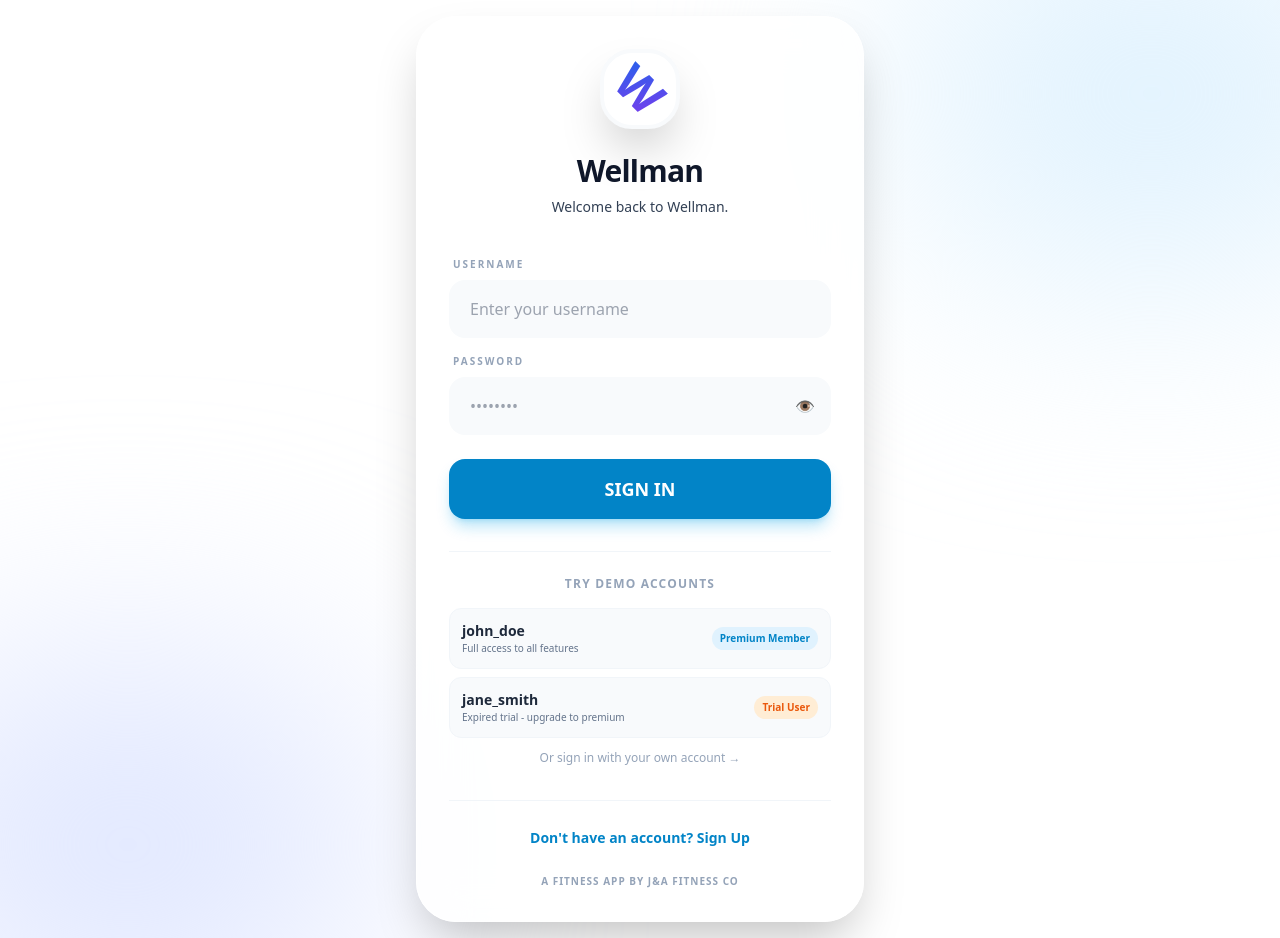
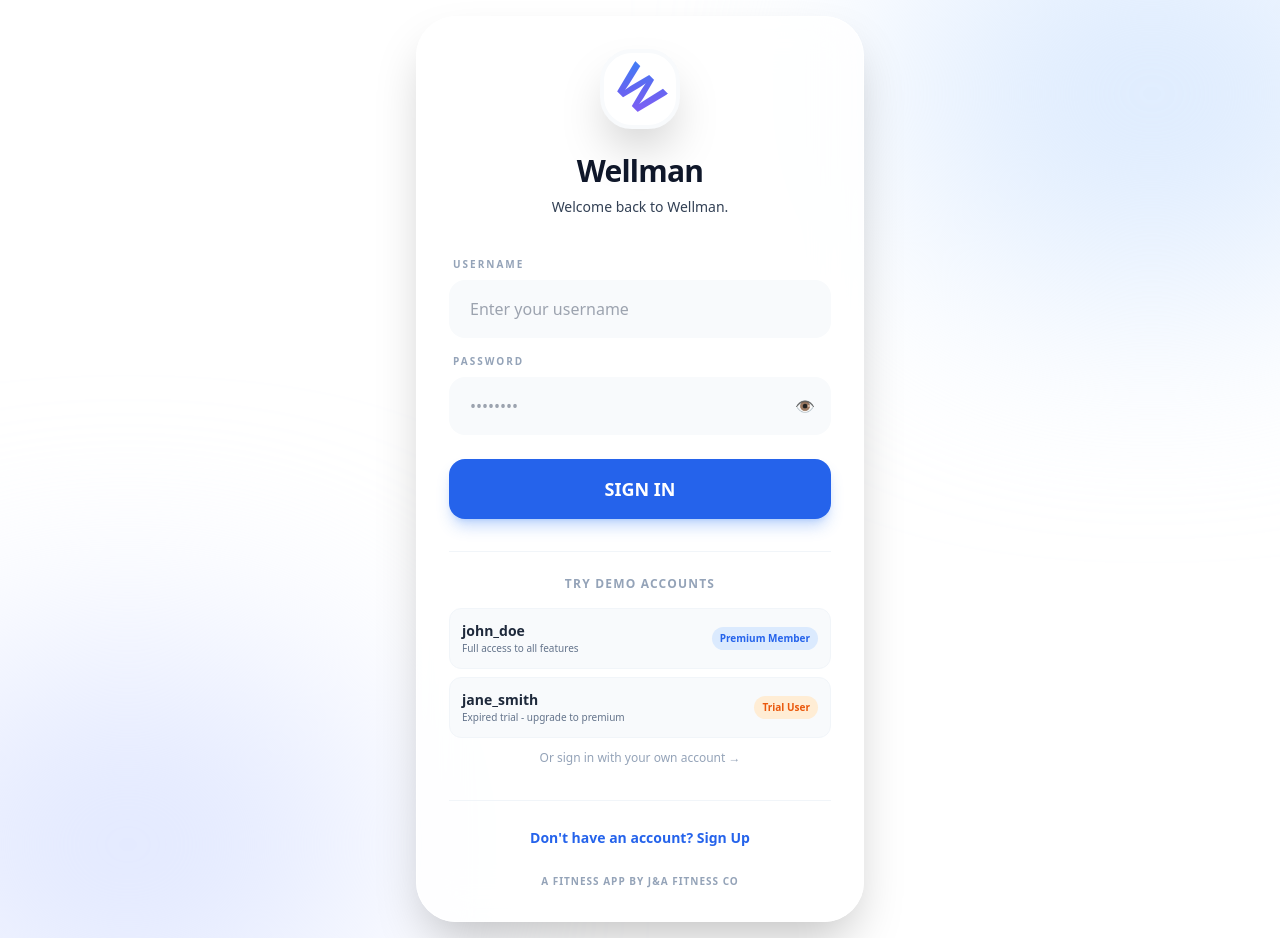
Before and after one commit to DeadlySpoon907/wellman-fitness-ai, a React (Vite) app: page / in a window 1280 px wide. Built offline with nearby package versions, Linux system fonts and the light colour scheme; no server answers.

Commit message:
Blue-purple gradient branding

```diff
--- a/tailwind.config.js
+++ b/tailwind.config.js
@@ -13,30 +13,17 @@ export default {
     extend: {
       colors: {
         primary: {
-          50: '#f0f9ff',
-          100: '#e0f2fe',
-          200: '#bae6fd',
-          300: '#7dd3fc',
-          400: '#38bdf8',
-          500: '#0ea5e9',
-          600: '#0284c7',
-          700: '#0369a1',
-          800: '#075985',
-          900: '#0c4a6e',
-          950: '#082f49',
-        },
-        slate: {
-          50: '#f8fafc',
-          100: '#f1f5f9',
-          200: '#e2e8f0',
-          300: '#cbd5e1',
-          400: '#94a3b8',
-          500: '#64748b',
-          600: '#475569',
-          700: '#334155',
-          800: '#1e293b',
-          900: '#0f172a',
-          950: '#020617',
+          50: '#eff6ff',
+          100: '#dbeafe',
+          200: '#bfdbfe',
+          300: '#93c5fd',
+          400: '#60a5fa',
+          500: '#3b82f6',
+          600: '#2563eb',
+          700: '#1d4ed8',
+          800: '#1e40af',
+          900: '#1e3a8a',
+          950: '#172554',
         },
         gym: {
           red: '#D32F2F',
--- a/views/Login.tsx
+++ b/views/Login.tsx
@@ -44,7 +44,7 @@ export const Login: React.FC<LoginProps> = ({ onLogin, error, isAdminView = fals
             {isAdminView ? (
               <span className="font-black text-4xl text-red-600">A</span>
             ) : (
-              <span className="text-5xl font-black transform rotate-45 inline-block text-transparent bg-clip-text bg-gradient-to-br from-blue-600 to-violet-600">W</span>
+              <span className="text-5xl font-black transform rotate-45 inline-block text-transparent bg-clip-text bg-gradient-to-br from-blue-500 via-indigo-500 to-violet-500">W</span>
             )}
           </div>
           <h1 className="text-3xl font-black text-slate-900 dark:text-white mb-2 tracking-tight">
```
